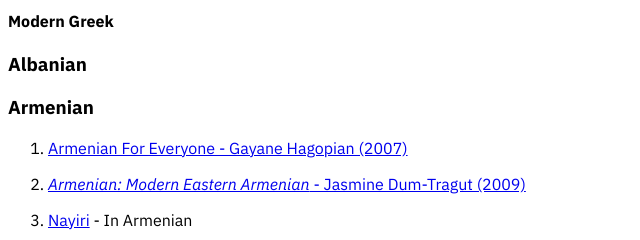
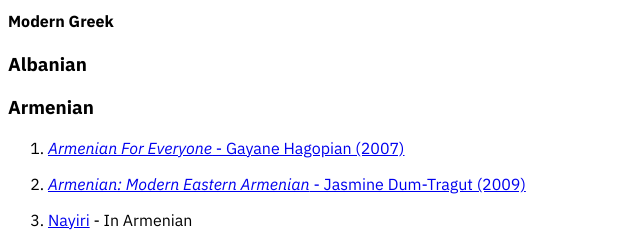
Before and after one commit to Penguin112358/penguin112358.github.io, a plain HTML site: page languageresources.html in a window 1280 px wide. Shown: the part 3280-3520 px from the top of the page, 0-640 px from the left. Drawn offline with Linux system fonts and the light colour scheme.

Commit message:
Italicize book title in Armenian resources

```diff
--- a/languageresources.html
+++ b/languageresources.html
@@ -153,7 +153,7 @@
 		<h3>Albanian</h3>
 		<h3>Armenian</h3>
 				<ol>
-					<li><p><a href="https://theswissbay.ch/pdf/Books/Linguistics/Mega%20linguistics%20pack/Indo-European/Other/Armenian%20for%20Everyone%20-%20Western%20and%20Eastern%20Armenian%20in%20Parallel%20Lessons%20(Hagopian).pdf" target="_blank">Armenian For Everyone - Gayane Hagopian (2007)</a></p></li>
+					<li><p><a href="https://theswissbay.ch/pdf/Books/Linguistics/Mega%20linguistics%20pack/Indo-European/Other/Armenian%20for%20Everyone%20-%20Western%20and%20Eastern%20Armenian%20in%20Parallel%20Lessons%20(Hagopian).pdf" target="_blank"><i>Armenian For Everyone</i> - Gayane Hagopian (2007)</a></p></li>
 					<li><p><a href="https://vahagnakanch.wordpress.com/wp-content/uploads/2011/04/modern-eastern-armenian.pdf" target="_blank"><i>Armenian: Modern Eastern Armenian</i> - Jasmine Dum-Tragut (2009)</a></p></li>
 					<li><p><a href="http://www.nayiri.com/" target="_blank">Nayiri</a> - In Armenian</p></li>
 				</ol>
```
